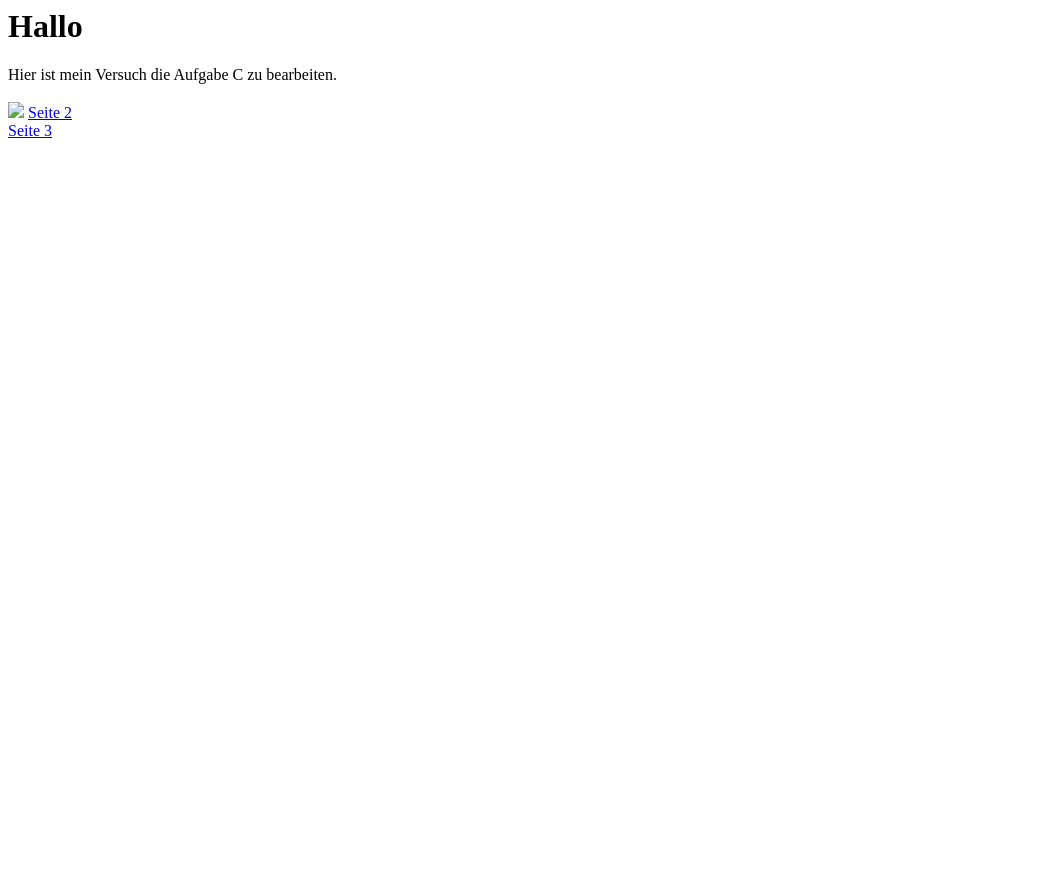
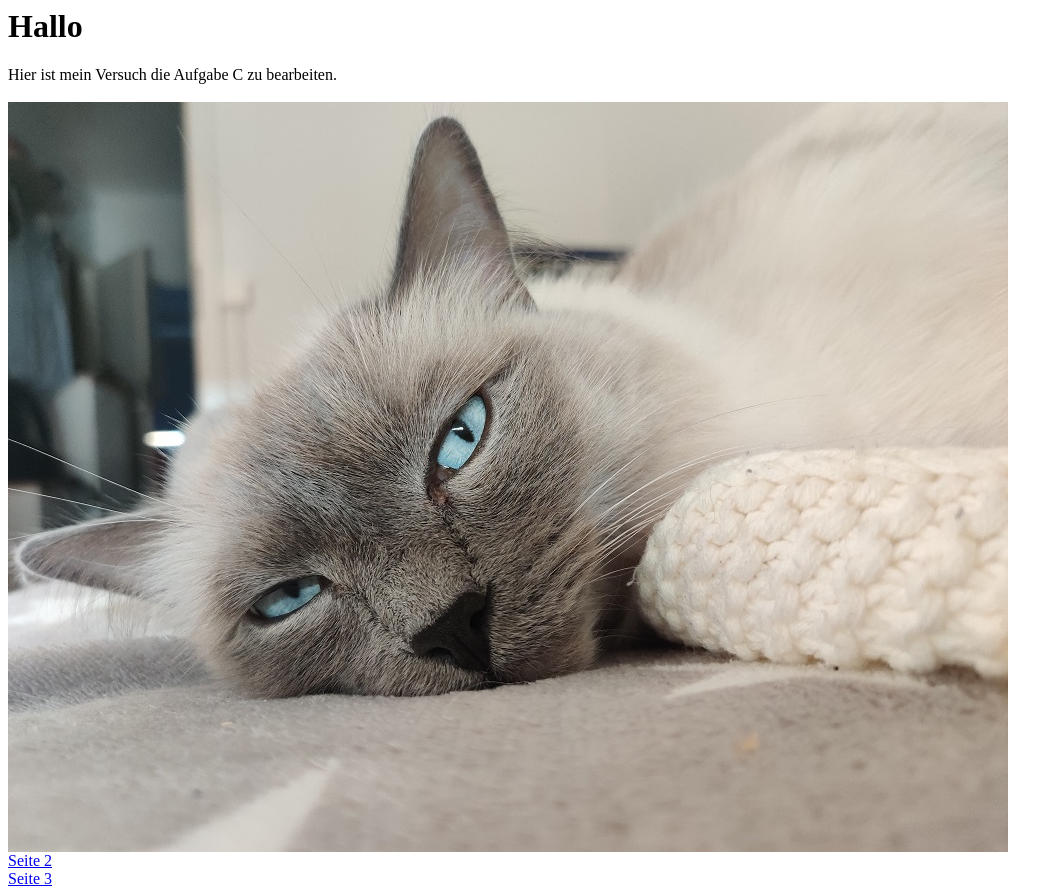
Before and after one commit to Willburger/Willburger.github.io, a plain HTML site: page index.html in a window 1280 px wide. Shown: the whole page, without its empty margins (0-1063 px from the left). Before the commit the page ends 800 px from the top, so only its background shows below. Drawn offline with Linux system fonts and the light colour scheme.

Commit message:
Update index.html

```diff
--- a/index.html
+++ b/index.html
@@ -1,8 +1,6 @@
 <h1>Hallo</h1>
 Hier ist mein Versuch die Aufgabe C zu bearbeiten.<br><br>
 
-<img src=“Katze.jpg“>
-
-
+<img src="Katze.jpg"><br>
 <a href="seitezwei.html">Seite 2</a><br>
 <a href="seitedrei.html">Seite 3</a>
```
